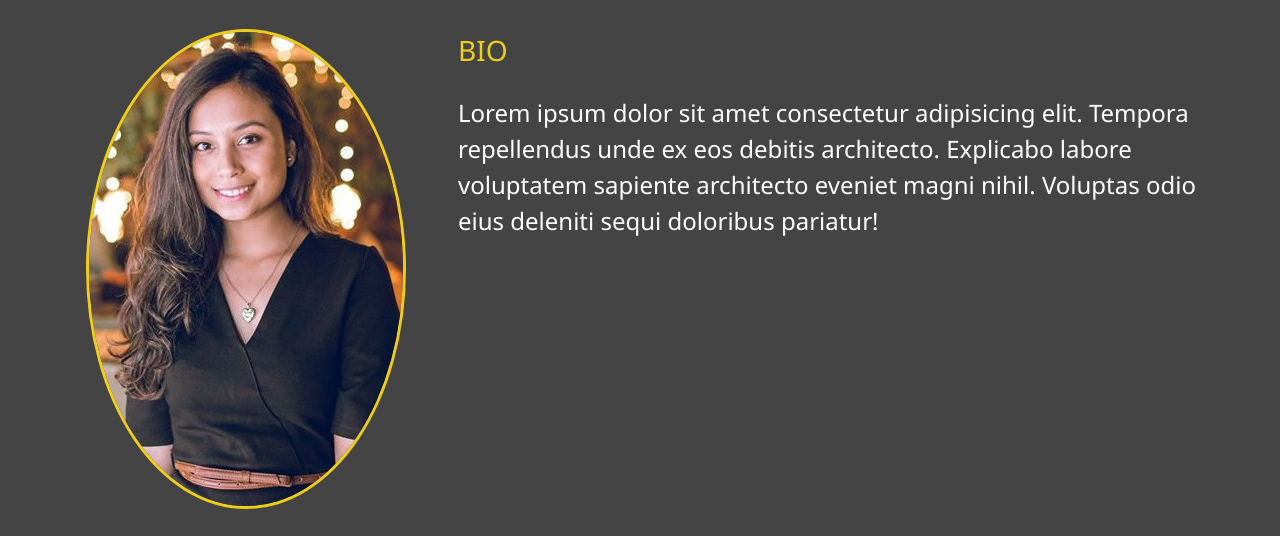
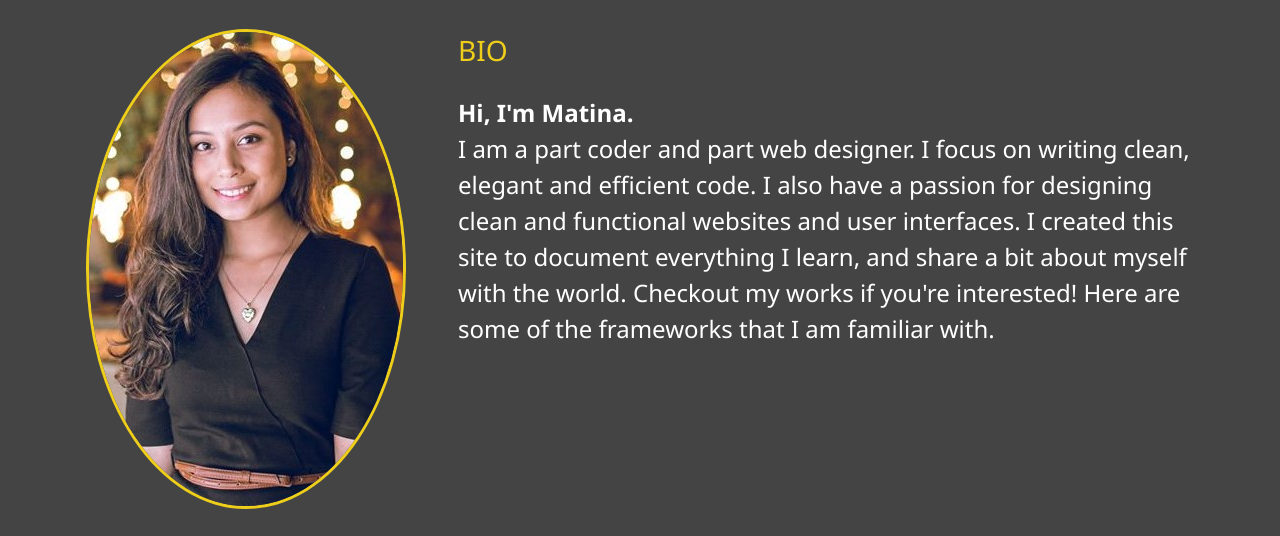
Before and after one commit to MatinaBajracharya/Portfolio, a website: page dist/about.html in a window 1280 px wide. Shown: the part 253-789 px from the top of the page. Drawn offline with nearby package versions, Linux system fonts and the light colour scheme.

Commit message:
Dummy texts replaced

```diff
--- a/scss/_config.scss
+++ b/scss/_config.scss
@@ -40,6 +40,12 @@ $background-opacity: 0.9;
 }
 
 //Media Query Mixins
+@mixin mediaXsm{
+    @media screen and (max-width: 300){
+        @content;
+    }
+}
+
 @mixin  mediaSm {
     @media screen and (max-width: 700px){
         @content;
--- a/scss/_mobile.scss
+++ b/scss/_mobile.scss
@@ -68,6 +68,25 @@
 }
 
 //SmartPhones
+
+@include mediaXsm{
+    main {
+        padding: 1rem;
+        #home h1 {
+          margin-top: 8vh;
+        }
+
+        .lg-heading {
+          margin-top:1rem;
+          font-size: 4rem;
+        }
+      }
+
+      .projects {
+        grid-template-columns: 1fr;
+      }
+}
+
 @include mediaSm {
     main {
       padding: 2rem;
```
Also changed, not shown: dist/about.html.
